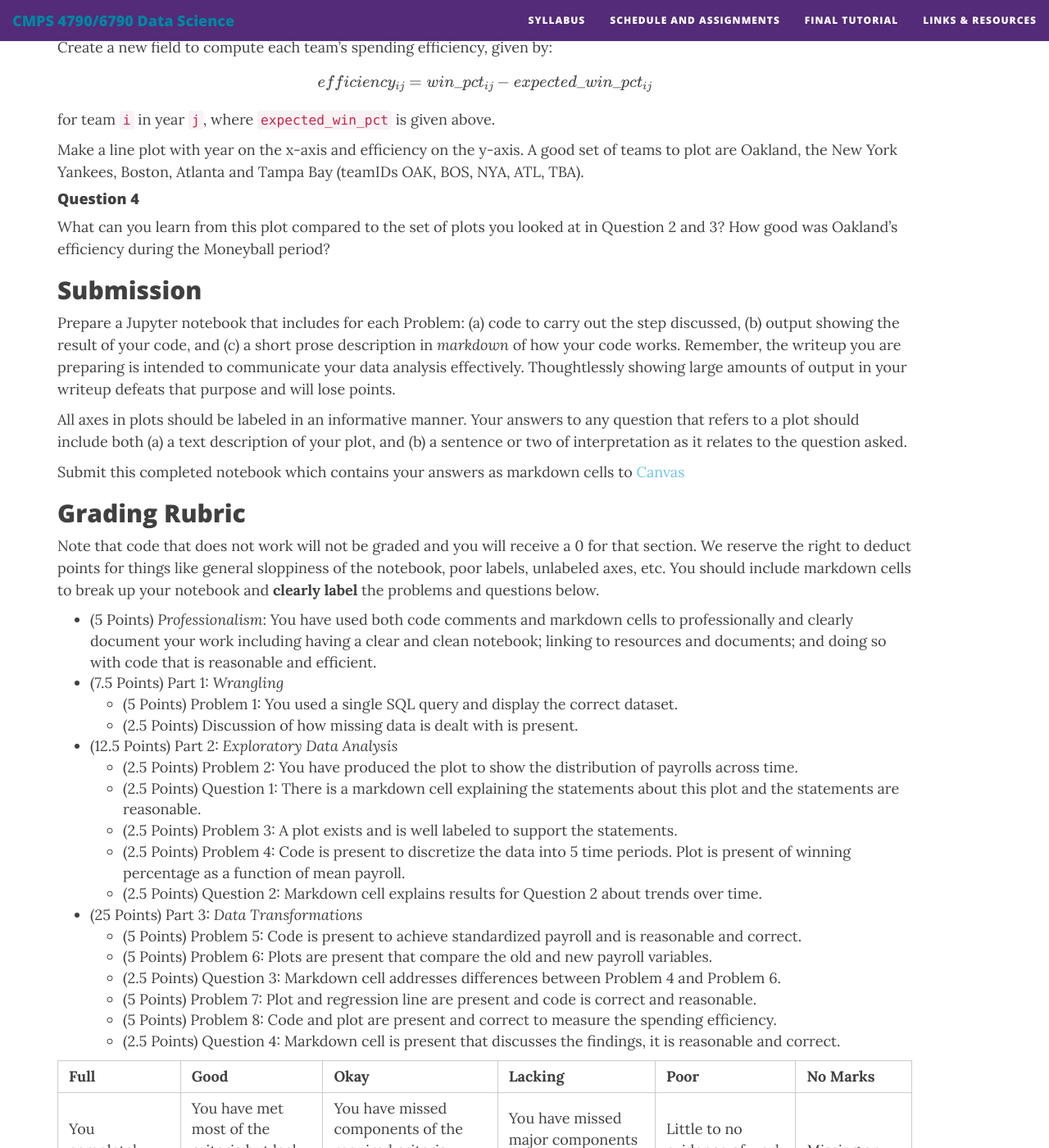
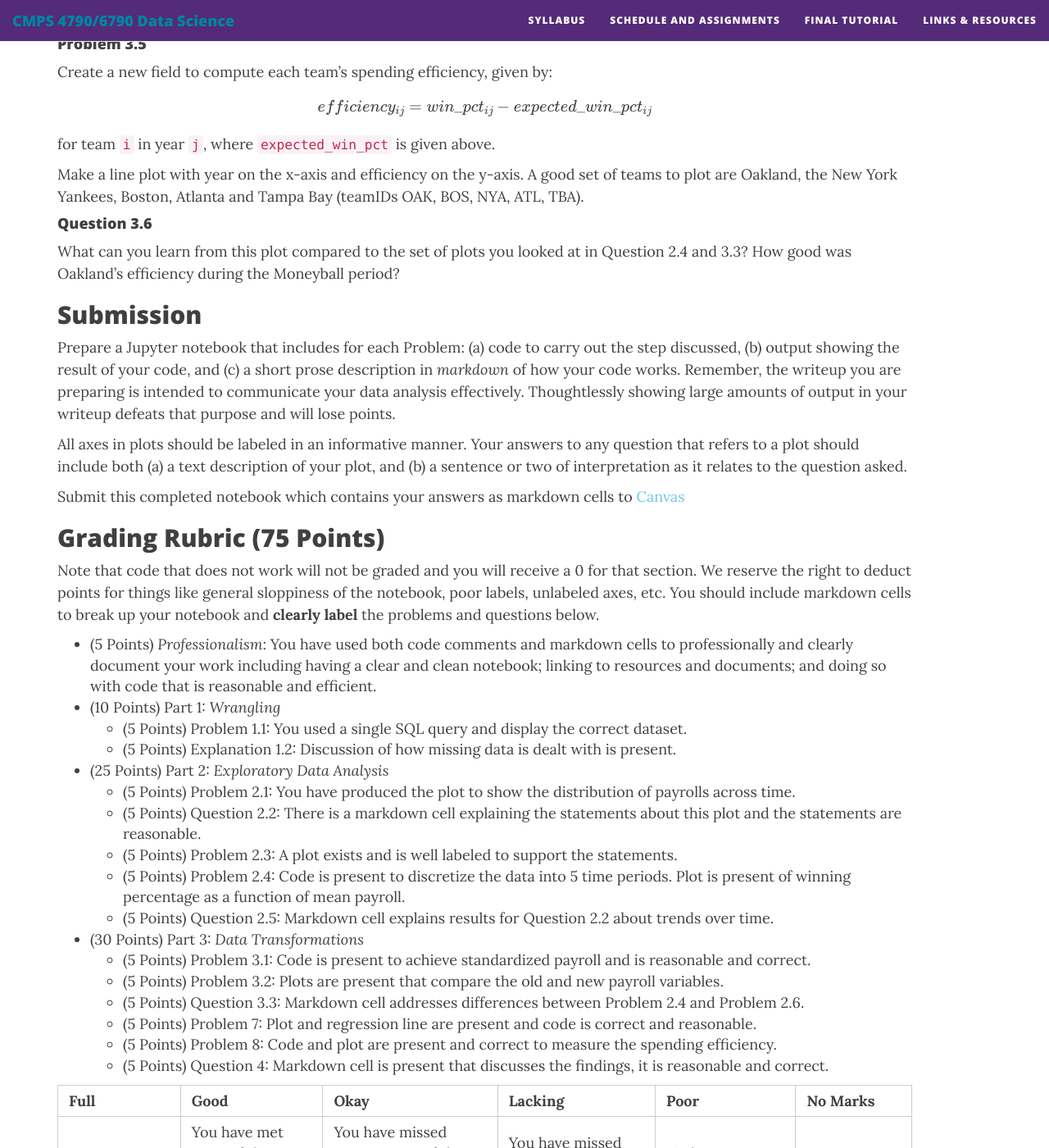
Before and after one commit to nmattei/cmps6790, a Jekyll site: the page built from _projects/Project2/Project2.md, in a window 1280 px wide and 1400 px high, scrolled down 5221 px. Shown: the whole window at 82% size. Built offline with Jekyll 4.4.1, drawn with Linux system fonts in a browser that asks for light colours; nearby versions of some CDN libraries; formulas are drawn with MathJax 3; some of the changed text lies outside the part shown.

Commit message:
project 1 and 2 fixes

```diff
--- a/_projects/Project2/Project2.md
+++ b/_projects/Project2/Project2.md
@@ -8,9 +8,9 @@ published: true
 # Project 2: Moneyball!
 
 * **Posted:** October 11, 2023
-* **Last Revision:** October 11, 2023
+* **Last Revision:** July 10, 2024
 
-In this project you will apply your data wrangling and exploratory data analysis skills to baseball data. In particular, we want to know how well did Moneyball work for the Oakland A's. Was it worthy of a movie?
+In this project you will apply your data wrangling and exploratory data analysis skills to baseball data. In particular, we want to know how well did *Moneyball* work for the Oakland A's. Was it worthy of a movie?
 
 ### Groups and Collaboration Plan
 
@@ -85,12 +85,13 @@ We want to understand how efficient teams have been historically at spending mon
 
 The data you need to answer these questions is in the Salaries and Teams tables of the database.
 
-#### Problem 1
+#### Problem 1.1
 
 **Using SQL queries only** compute a relation containing the total payroll and winning percentage (number of wins / number of games * 100) for each team (that is, for each teamID and yearID combination). You should include other columns that will help when performing EDA later on (e.g., franchise ids, number of wins, number of games).
 
 **Hint:** Take a good look at the [SQLite Documentation](https://www.sqlitetutorial.net/).
 
+#### Explanation 1.2
 Include as a cell the SQL code you used to create this relation. As a markdown cell, describe how you dealt with any missing data in these two relations. Specifically, indicate if there is missing data in either table, and how the type of join you used determines how you dealt with this missing data.
 
 **If you read the whole database into a file you will lose points, the SQL query you write should do all processing on the server side as discussed in class.**
@@ -105,23 +106,23 @@ Using the dataframe you made in Part 1, work on Part 2 and Part 3.
 
 ### Payroll Distribution
 
-#### Problem 2
+#### Problem 2.1
 
 Write code to produce *a single plot* that illustrates the distribution of payrolls across teams conditioned on time (from 1990-2014).  This plot should be clear and interpretable.  You will be graded on the clairty of the plot you decide to make.
 
 Write code to produce *a single scatter plot* that shows winning percentage as a function of total payroll.  That is, the total payroll on the x-axis and win percentage is on the y axis.
 
-#### Question 1
+#### Question 2.2
 
 What statements can you make about the distribution of payrolls conditioned on time based on these plots? Remember you can make statements in terms of central tendency, spread, and other statistics discussed in class.
 
-#### Problem 3
+#### Problem 2.3
 
-Write code to produce plot(s) that specifically show at least one of the statements you made in Question 1. For example, if you make a statement that there is a trend for payrolls to decrease over time, make a plot of a statistic for central tendency (e.g., mean payroll) vs. time to show that specifically.  Aka, back up your statement with data and an effective visualization!
+Write code to produce plot(s) that specifically show at least one of the statements you made in Question 2.2. For example, if you make a statement that there is a trend for payrolls to decrease over time, make a plot of a statistic for central tendency (e.g., mean payroll) vs. time to show that specifically.  Aka, back up your statement with data and an effective visualization!
 
 ### Correlation Between Payroll and Winning Percentage
 
-#### Problem 4
+#### Problem 2.4
 
 Write code to discretize year into five time periods (you can use [pandas.cut](http://pandas.pydata.org/pandas-docs/stable/generated/pandas.cut.html) to accomplish this) and then make a set of scatter plot showing mean winning percentage (y-axis) vs. mean payroll (x-axis) for each of the five time periods.  Your time periods should be roughly 1990-1995, 1995-2000, 2000-2005, 2005-2010, 2010-2014.
 
@@ -141,7 +142,7 @@ What can you say about team payrolls across these periods? Are there any teams t
 
 It looks like comparing payrolls across years is problematic so let's do a transformation that will help with these comparisons.
 
-#### Problem 5
+#### Problem 3.1
 
 Create a new variable in your dataset that standardizes payroll conditioned on year.  For this we will compute the [Z-score of the variables](https://en.wikipedia.org/wiki/Standard_score). So, this column for team `i` in year `j` should equal:
 
@@ -156,19 +157,19 @@ You must display the head of this DataFrame in your notebook to receive credit.
 
 **Hint: Recall our lab on filtering and transforming data!  You may also want to check out the [Transform function](https://pandas.pydata.org/pandas-docs/stable/user_guide/groupby.html#transformation)**
 
-#### Problem 6
+#### Problem 3.2
 
-Repeat the same plots as Problem 4, but use this new standardized payroll variable.  Remember that you should have one plot for each of the 5 time periods.
+Repeat the same plots as Problem 2.4, but use this new standardized payroll variable.  Remember that you should have one plot for each of the 5 time periods.
 
-#### Question 3
+#### Question 3.3
 
-Discuss how the plots from Problem 4 and Problem 6 reflect the transformation you did on the payroll variable.  Specifically, what is easier to see, what is harder to see?  Are any relationships more apparent?
+Discuss how the plots from Problem 2.4 and Problem 3.2 reflect the transformation you did on the payroll variable.  Specifically, what is easier to see, what is harder to see?  Are any relationships more apparent?
 
 ### Expected Wins
 
 It's hard to see global trends across time periods using these multiple plots, but now that we have standardized payrolls across time, we can look at a single plot showing correlation between winning percentage and payroll across time.
 
-#### Problem 7
+#### Problem 3.4
 
 Make a **single scatter plot** of winning percentage (y-axis) vs. standardized payroll (x-axis). Add a regression line to highlight the relationship.  You do not need to label the teams in this plot.
 
@@ -182,7 +183,7 @@ $$ expected\_win\_pct_{ij} = 50 + 2.5 \times standardized\_payroll_{ij} $$
 
 Using this result, we can now create a single plot that makes it easier to compare teams efficiency. The idea is to create a new measurement unit for each team based on their winning percentage and their expected winning percentage that we can plot across time summarizing how efficient each team is in their spending.
 
-#### Problem 8
+#### Problem 3.5
 
 Create a new field to compute each team's spending efficiency, given by:
 
@@ -192,9 +193,9 @@ for team `i` in year `j`, where `expected_win_pct` is given above.
 
 Make a line plot with year on the x-axis and efficiency on the y-axis. A good set of teams to plot are Oakland, the New York Yankees, Boston, Atlanta and Tampa Bay (teamIDs OAK, BOS, NYA, ATL, TBA).
 
-#### Question 4
+#### Question 3.6
 
-What can you learn from this plot compared to the set of plots you looked at in Question 2 and 3? How good was Oakland's efficiency during the Moneyball period?
+What can you learn from this plot compared to the set of plots you looked at in Question 2.4 and 3.3? How good was Oakland's efficiency during the Moneyball period?
 
 ## Submission
 
@@ -204,27 +205,26 @@ All axes in plots should be labeled in an informative manner. Your answers to an
 
 Submit this completed notebook which contains your answers as markdown cells to [Canvas](https://tulane.instructure.com/)
 
-## Grading Rubric
-
+## Grading Rubric (75 Points)
 Note that code that does not work will not be graded and you will receive a 0 for that section.  We reserve the right to deduct points for things like general sloppiness of the notebook, poor labels, unlabeled axes, etc.  You should include markdown cells to break up your notebook and **clearly label** the problems and questions below.
 
 * (5 Points) *Professionalism*: You have used both code comments and markdown cells to professionally and clearly document your work including having a clear and clean notebook; linking to resources and documents; and doing so with code that is reasonable and efficient.
-* (7.5 Points) Part 1: *Wrangling*
-  * (5 Points) Problem 1: You used a single SQL query and display the correct dataset.
-  * (2.5 Points) Discussion of how missing data is dealt with is present.
- * (12.5 Points) Part 2: *Exploratory Data Analysis*
-   * (2.5 Points) Problem 2: You have produced the plot to show the distribution of payrolls across time.
-   * (2.5 Points) Question 1: There is a markdown cell explaining the statements about this plot and the statements are reasonable.
-   * (2.5 Points) Problem 3: A plot exists and is well labeled to support the statements.
-   * (2.5 Points) Problem 4: Code is present to discretize the data into 5 time periods.  Plot is present of winning percentage as a function of mean payroll.
-   * (2.5 Points) Question 2: Markdown cell explains results for Question 2 about trends over time.
-* (25 Points) Part 3: *Data Transformations*
-  * (5 Points) Problem 5: Code is present to achieve standardized payroll and is reasonable and correct.
-  * (5 Points) Problem 6: Plots are present that compare the old and new payroll variables.
-  * (2.5 Points) Question 3: Markdown cell addresses differences between Problem 4 and Problem 6.
+* (10 Points) Part 1: *Wrangling*
+  * (5 Points) Problem 1.1: You used a single SQL query and display the correct dataset.
+  * (5 Points) Explanation 1.2: Discussion of how missing data is dealt with is present.
+ * (25 Points) Part 2: *Exploratory Data Analysis*
+   * (5 Points) Problem 2.1: You have produced the plot to show the distribution of payrolls across time.
+   * (5 Points) Question 2.2: There is a markdown cell explaining the statements about this plot and the statements are reasonable.
+   * (5 Points) Problem 2.3: A plot exists and is well labeled to support the statements.
+   * (5 Points) Problem 2.4: Code is present to discretize the data into 5 time periods.  Plot is present of winning percentage as a function of mean payroll.
+   * (5 Points) Question 2.5: Markdown cell explains results for Question 2.2 about trends over time.
+* (30 Points) Part 3: *Data Transformations*
+  * (5 Points) Problem 3.1: Code is present to achieve standardized payroll and is reasonable and correct.
+  * (5 Points) Problem 3.2: Plots are present that compare the old and new payroll variables.
+  * (5 Points) Question 3.3: Markdown cell addresses differences between Problem 2.4 and Problem 2.6.
   * (5 Points) Problem 7: Plot and regression line are present and code is correct and reasonable.
   * (5 Points) Problem 8: Code and plot are present and correct to measure the spending efficiency.
-  * (2.5 Points) Question 4: Markdown cell is present that discusses the findings, it is reasonable and correct.
+  * (5 Points) Question 4: Markdown cell is present that discusses the findings, it is reasonable and correct.
 
 | Full    |    Good |  Okay |   Lacking   |   Poor  | No Marks |
 | : ---- :| : ---- :| : ---- :| : ---- :| : ---- :| : ---- : |
```
Also changed, not shown: other parts of _projects/Project2/Project2.md (+2 -2 lines), _projects/Project1/Project1.md (+1 -1 lines).
